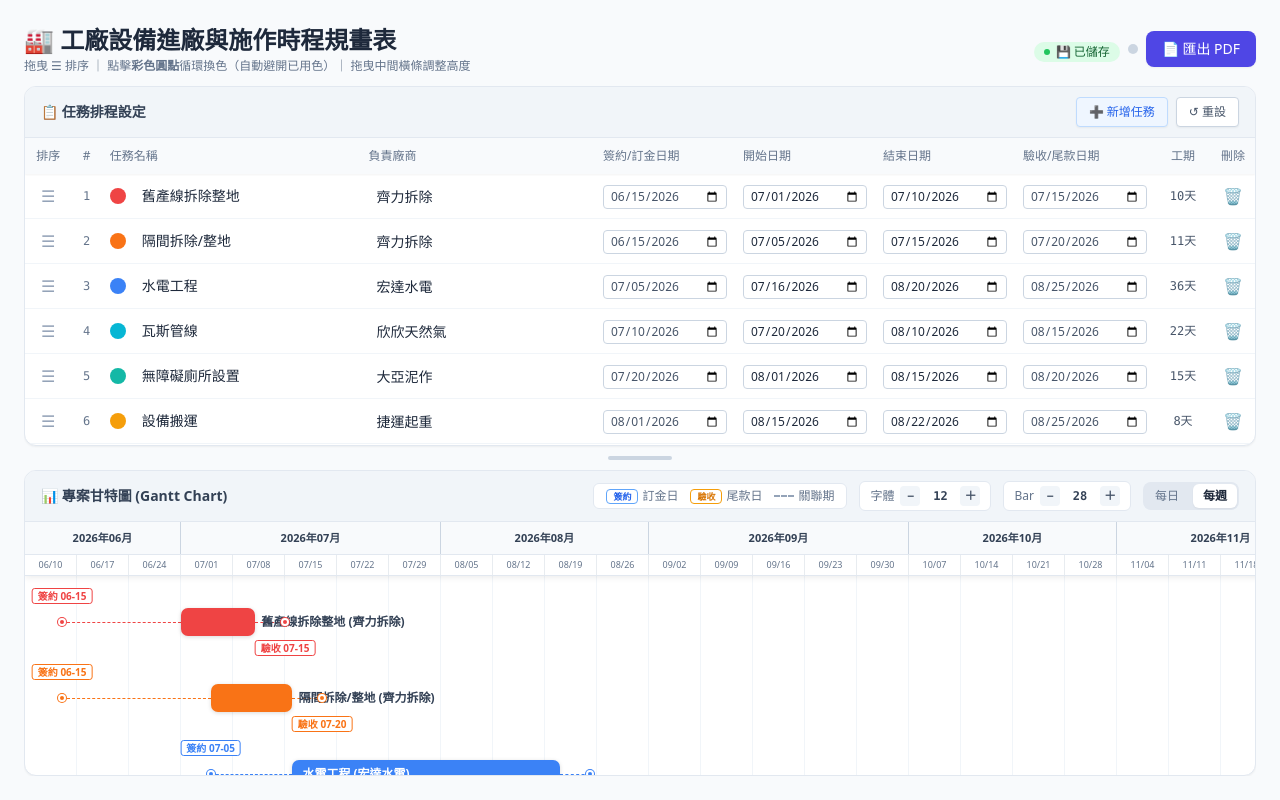
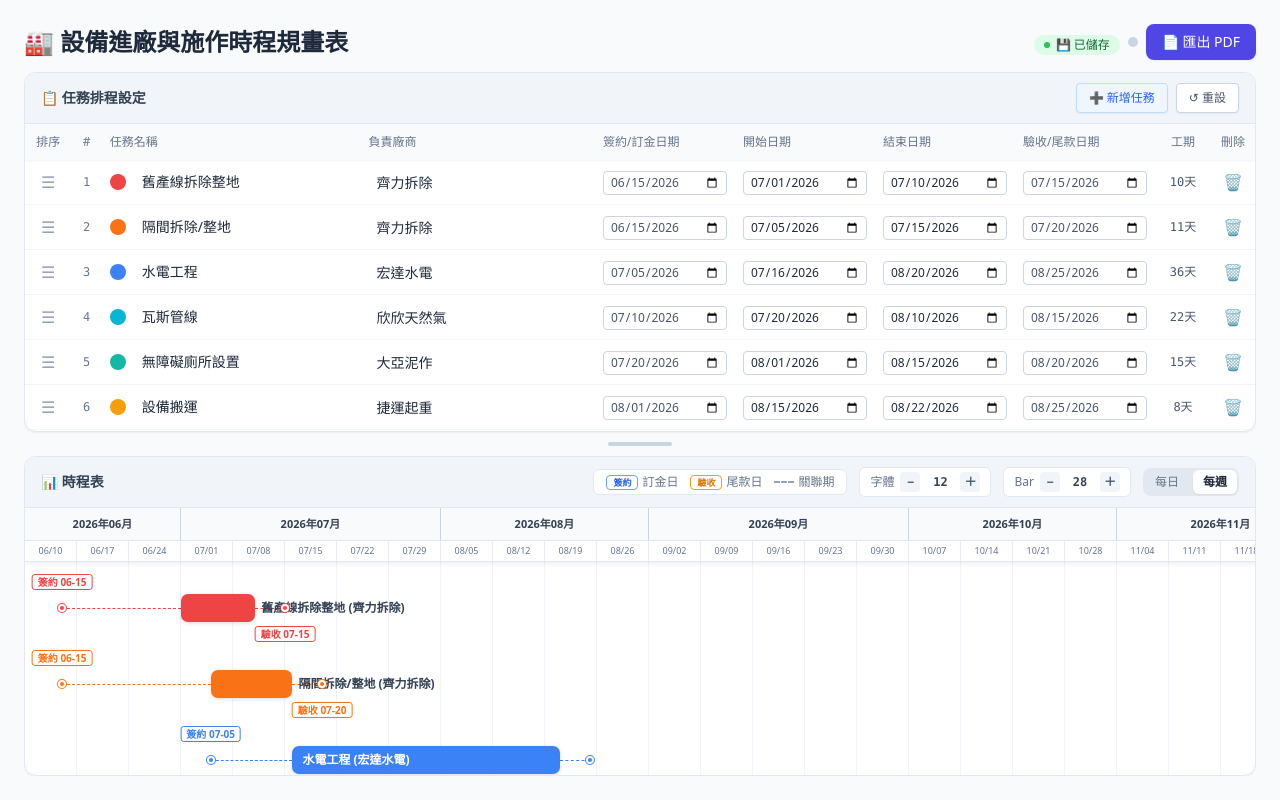
Before and after one commit to janco1999/factory-schedule, a plain HTML site: page index.html in a window 1280 px wide. Drawn offline with nearby package versions, Linux system fonts and the light colour scheme.

Commit message:
Update header and section titles in index.html

```diff
--- a/index.html
+++ b/index.html
@@ -79,11 +79,9 @@
 <header class="mb-3 flex flex-col sm:flex-row items-start sm:items-center justify-between gap-3 shrink-0">
     <div>
         <h1 class="text-xl md:text-2xl font-bold text-slate-800 flex items-center gap-2">
-            🏭 工廠設備進廠與施作時程規畫表
+            🏭 設備進廠與施作時程規畫表
         </h1>
-        <p class="text-slate-500 mt-0.5 text-xs">
-            拖曳 ☰ 排序 ｜ 點擊<span class="font-semibold">彩色圓點</span>循環換色（自動避開已用色）｜ 拖曳中間橫條調整高度
-        </p>
+
     </div>
     <div class="flex items-center gap-2 shrink-0 flex-wrap">
         <div id="sync-status" class="shrink-0">
@@ -151,7 +149,7 @@
     <section id="gantt-section"
         class="bg-white rounded-xl shadow-sm border border-slate-200 overflow-hidden flex flex-col flex-1 min-h-[150px]">
         <div class="bg-slate-100 px-4 py-2.5 border-b border-slate-200 shrink-0 flex justify-between items-center">
-            <h2 class="font-semibold text-slate-700 text-sm">📊 專案甘特圖 (Gantt Chart)</h2>
+            <h2 class="font-semibold text-slate-700 text-sm">📊 時程表</h2>
             <div class="flex items-center gap-3">
                 <!-- 圖例 -->
                 <div class="hidden md:flex items-center gap-3 text-xs text-slate-500 bg-white px-3 py-1 rounded-md border border-slate-200">
```
